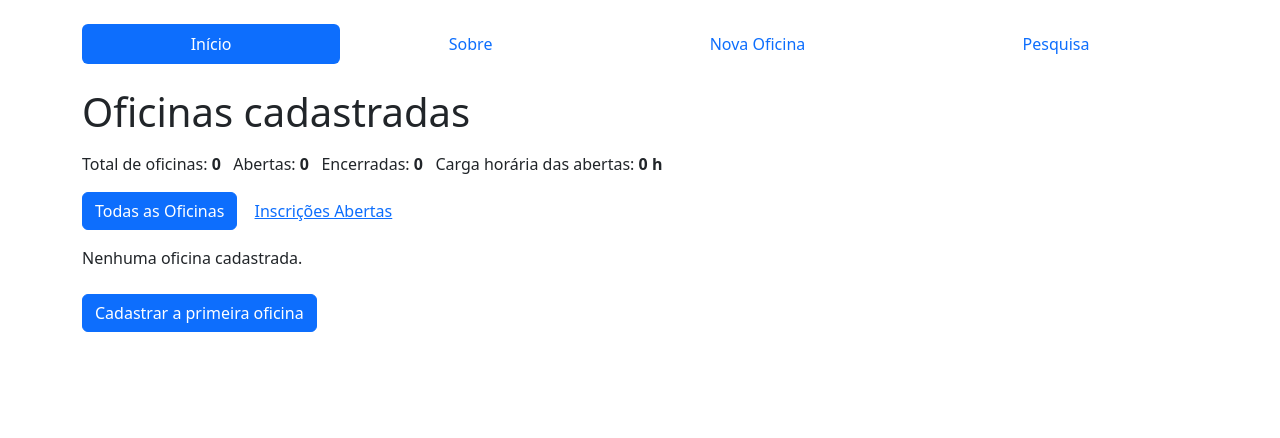
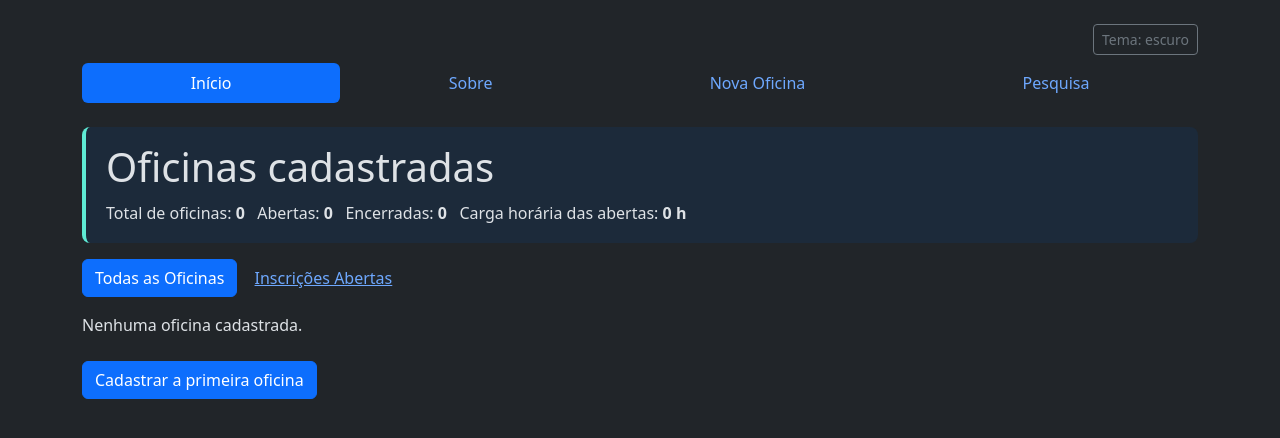
Before and after one commit to talesgouveia/PosFullstack-Desenvolvimento-Backend-I-AvaliacaoPratica01, a Node server app: page / in a window 1280 px wide. Shown: the top 438 px of the page. Run offline with Node 20, Linux system fonts and the light colour scheme; some libraries are stand-ins or nearby versions.

Commit message:
feat: implement theme toggle functionality and update UI components

```diff
--- a/public/javascripts/catalogo.js
+++ b/public/javascripts/catalogo.js
@@ -10,3 +10,24 @@ if (modalExcluir) {
     document.getElementById('formExcluir').action = '/oficina/exclui/' + id;
   });
 }
+
+var botaoTema = document.getElementById('alternarTema');
+
+if (botaoTema) {
+  var atualizarBotaoTema = function(tema) {
+    var proximoTema = tema === 'dark' ? 'claro' : 'escuro';
+    botaoTema.textContent = 'Tema: ' + (tema === 'dark' ? 'escuro' : 'claro');
+    botaoTema.setAttribute('aria-label', 'Tema atual: ' + (tema === 'dark' ? 'escuro' : 'claro') + '. Alternar para tema ' + proximoTema);
+  };
+
+  atualizarBotaoTema(document.documentElement.getAttribute('data-bs-theme'));
+
+  botaoTema.addEventListener('click', function() {
+    var temaAtual = document.documentElement.getAttribute('data-bs-theme');
+    var novoTema = temaAtual === 'dark' ? 'light' : 'dark';
+
+    document.documentElement.setAttribute('data-bs-theme', novoTema);
+    localStorage.setItem('catalogo-oficinas-tema', novoTema);
+    atualizarBotaoTema(novoTema);
+  });
+}
--- /dev/null
+++ b/public/javascripts/tema.js
@@ -0,0 +1,5 @@
+var temaSalvo = localStorage.getItem('catalogo-oficinas-tema');
+
+if (temaSalvo === 'light' || temaSalvo === 'dark') {
+  document.documentElement.setAttribute('data-bs-theme', temaSalvo);
+}
--- a/public/stylesheets/style.css
+++ b/public/stylesheets/style.css
@@ -6,6 +6,23 @@ body {
   margin-bottom: 1.5rem;
 }
 
+.catalog-header {
+  padding: 1rem 1.25rem;
+  margin-bottom: 1rem;
+  background-color: #f0f7ff;
+  border-left: 0.3rem solid #0f766e;
+  border-radius: 0.5rem;
+}
+
+[data-bs-theme="dark"] .catalog-header {
+  background-color: #1c2a3a;
+  border-left-color: #5eead4;
+}
+
+.catalog-summary {
+  line-height: 1.75;
+}
+
 pre {
   white-space: pre-wrap;
 }
--- a/views/index.hbs
+++ b/views/index.hbs
@@ -1,11 +1,13 @@
-<h1 class="mb-3">Oficinas cadastradas</h1>
+<header class="catalog-header">
+  <h1 class="mb-2">Oficinas cadastradas</h1>
 
-<p class="mb-3">
-  Total de oficinas: <strong>{{resumo.total}}</strong>
-  &nbsp; Abertas: <strong>{{resumo.abertas}}</strong>
-  &nbsp; Encerradas: <strong>{{resumo.encerradas}}</strong>
-  &nbsp; Carga horária das abertas: <strong>{{resumo.cargaHorariaAbertas}} h</strong>
-</p>
+  <p class="catalog-summary mb-0">
+    Total de oficinas: <strong>{{resumo.total}}</strong>
+    &nbsp; Abertas: <strong>{{resumo.abertas}}</strong>
+    &nbsp; Encerradas: <strong>{{resumo.encerradas}}</strong>
+    &nbsp; Carga horária das abertas: <strong>{{resumo.cargaHorariaAbertas}} h</strong>
+  </p>
+</header>
 
 <div class="mb-3">
   <a class="btn {{#if todasAtivo}}btn-primary{{else}}btn-link{{/if}}" href="/">Todas as Oficinas</a>
--- a/views/layout.hbs
+++ b/views/layout.hbs
@@ -1,14 +1,20 @@
 <!DOCTYPE html>
-<html lang="pt-br">
+<html lang="pt-br" data-bs-theme="dark">
   <head>
     <meta charset="utf-8">
     <meta name="viewport" content="width=device-width, initial-scale=1">
+    <script src="/javascripts/tema.js"></script>
     <title>{{titulo_pagina}}</title>
     <link rel="stylesheet" href="/stylesheets/bootstrap/bootstrap.min.css" />
     <link rel='stylesheet' href='/stylesheets/style.css' />
   </head>
   <body>
     <main class="container mt-4">
+      <div class="text-end mb-2">
+        <button class="btn btn-outline-secondary btn-sm" id="alternarTema" type="button" aria-label="Tema atual: escuro. Alternar para tema claro">
+          Tema: escuro
+        </button>
+      </div>
       {{> menu}}
       {{{body}}}
     </main>
```
Also changed, not shown: README.md.
